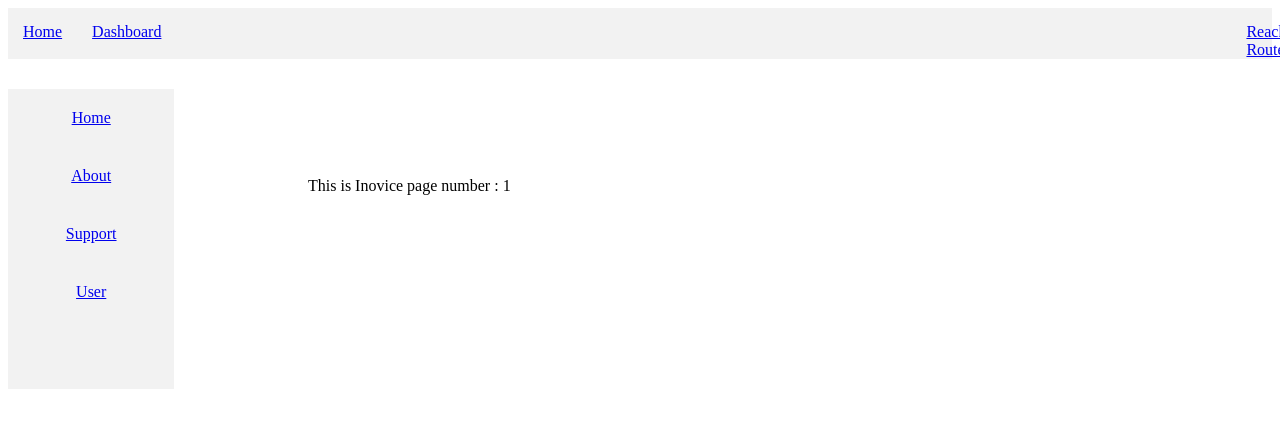
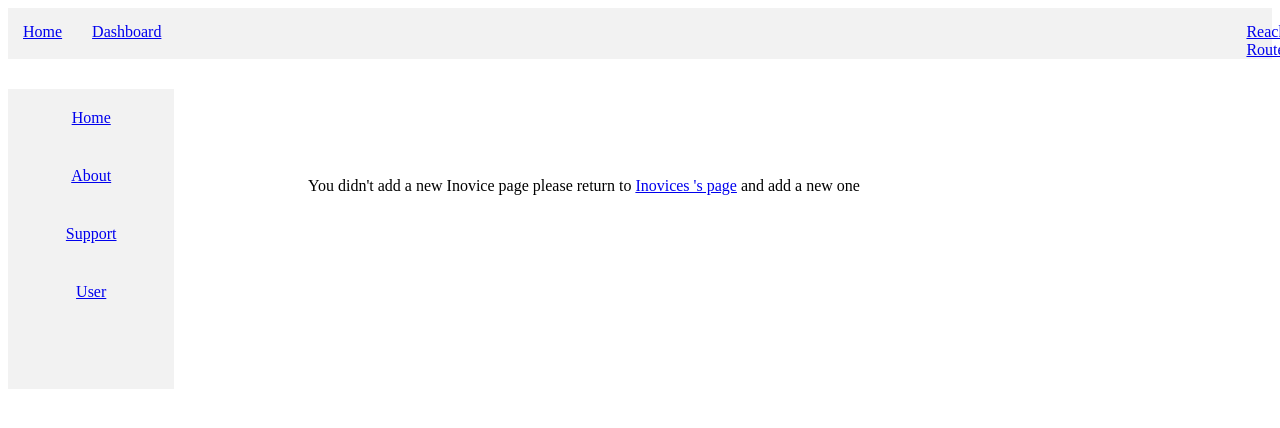
Before and after one commit to jinenab/reach-router, a React (Create React App) app: page /inovice/1 in a window 1280 px wide. Shown: the top 428 px of the page. Built offline with nearby package versions, Linux system fonts and the light colour scheme.

Commit message:
add a link to the inovices page when no pages added

```diff
--- a/src/components/Invoice/inovice.js
+++ b/src/components/Invoice/inovice.js
@@ -1,17 +1,19 @@
 import React from "react"
-import {Match} from "@reach/router"
+import {Match,Link} from "@reach/router"
 function Inovice(){
     return(<div>
         <Match path="/inovice/:id">
 {
     props  =>
+    props.match.id===null?
+
       ( <div>
 
     This is Inovice page number : {props.match.id}
     <br></br>
 
           </div>)
-
+    : (<div>You didn't add a new Inovice page please return to <Link to="/inovices">Inovices 's page</Link>  and add a new one</div>)
     }
 
         </Match>
```
